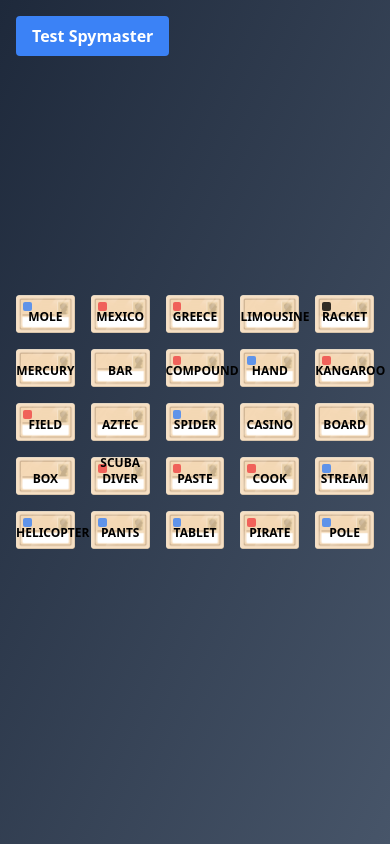
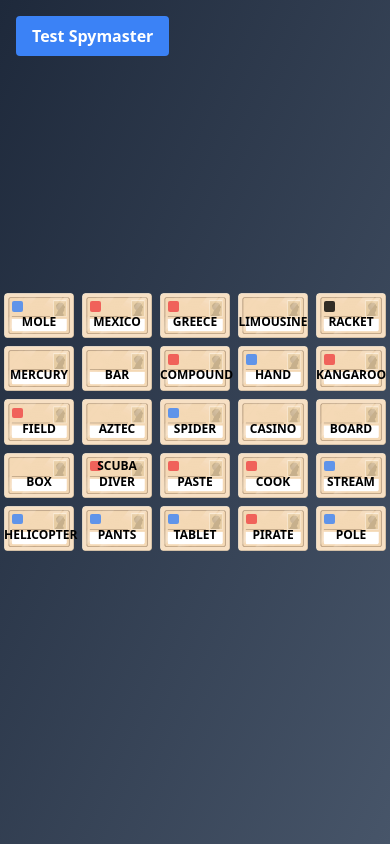
Before and after one commit to ilya-aby/llm-codenames, a React (Vite) app: page / in a window 390 px wide. Built offline with nearby package versions, Linux system fonts and the light colour scheme.

Commit message:
Tweak grid responsive layout

```diff
--- a/src/App.tsx
+++ b/src/App.tsx
@@ -24,8 +24,8 @@
   const [gameState] = useState<GameState>(initializeGameState());
 
   return (
-    <div className='min-h-screen bg-gradient-to-br from-slate-800 to-slate-600 p-4 flex items-center justify-center'>
-      <div className='grid grid-cols-5 gap-4 max-w-3xl'>
+    <div className='min-h-screen bg-gradient-to-br from-slate-800 to-slate-600 p-1 flex items-center justify-center sm:p-4'>
+      <div className='grid grid-cols-5 gap-2 max-w-4xl md:gap-4'>
         {gameState.cards.map((card, index) => (
           <Card
             key={index}
--- a/src/components/Card.tsx
+++ b/src/components/Card.tsx
@@ -27,7 +27,7 @@
         <div className={`absolute top-0 left-0 w-full h-full ${colorMap[color]} opacity-80`} />
       )}
       {/* Word overlay */}
-      <div className='absolute bottom-2 left-0 right-0 text-center font-bold text-xs sm:text-base sm:bottom-3'>
+      <div className='absolute bottom-2 left-0 right-0 text-center font-bold text-xs sm:bottom-3 md:text-base md:bottom-4'>
         {word}
       </div>
     </div>
```
